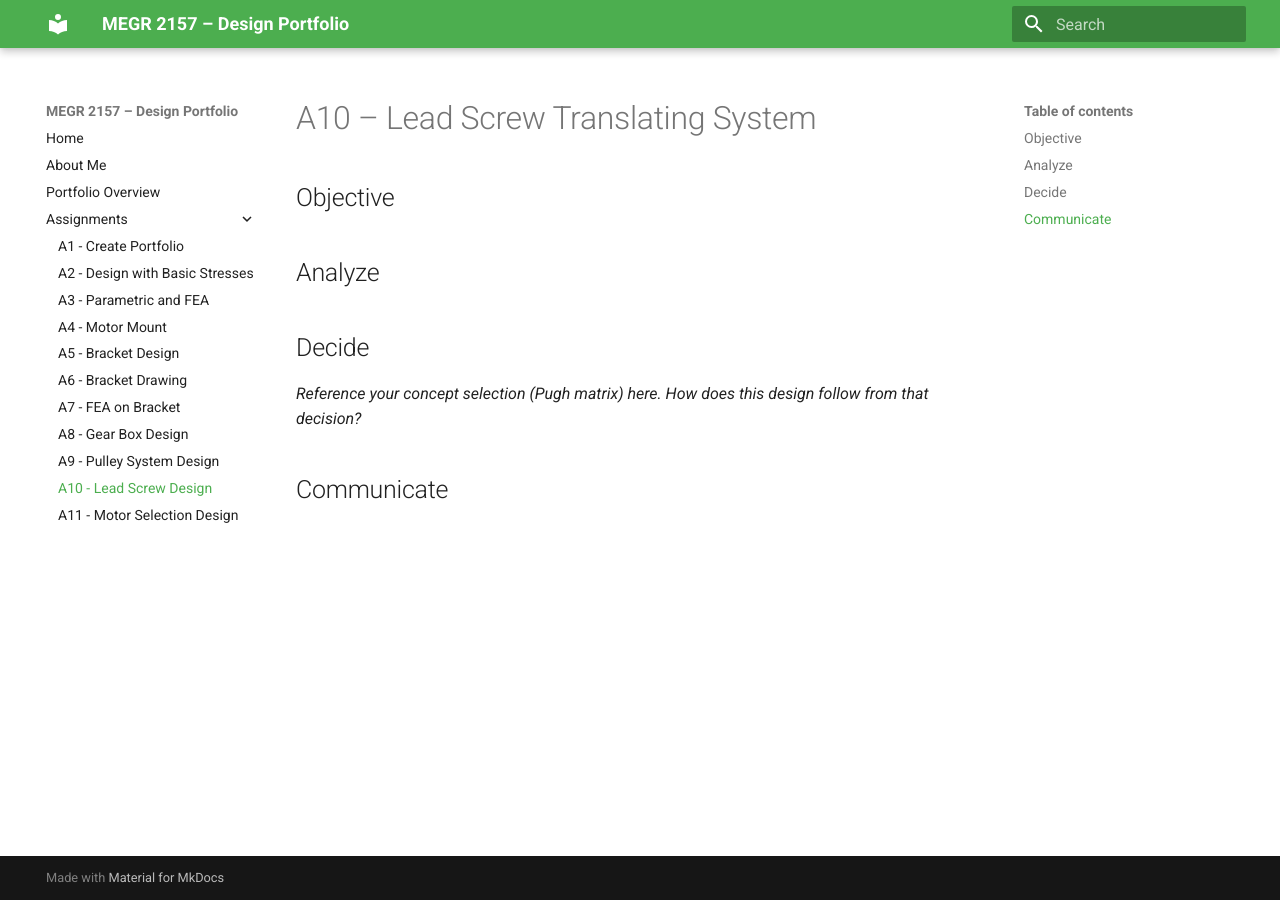
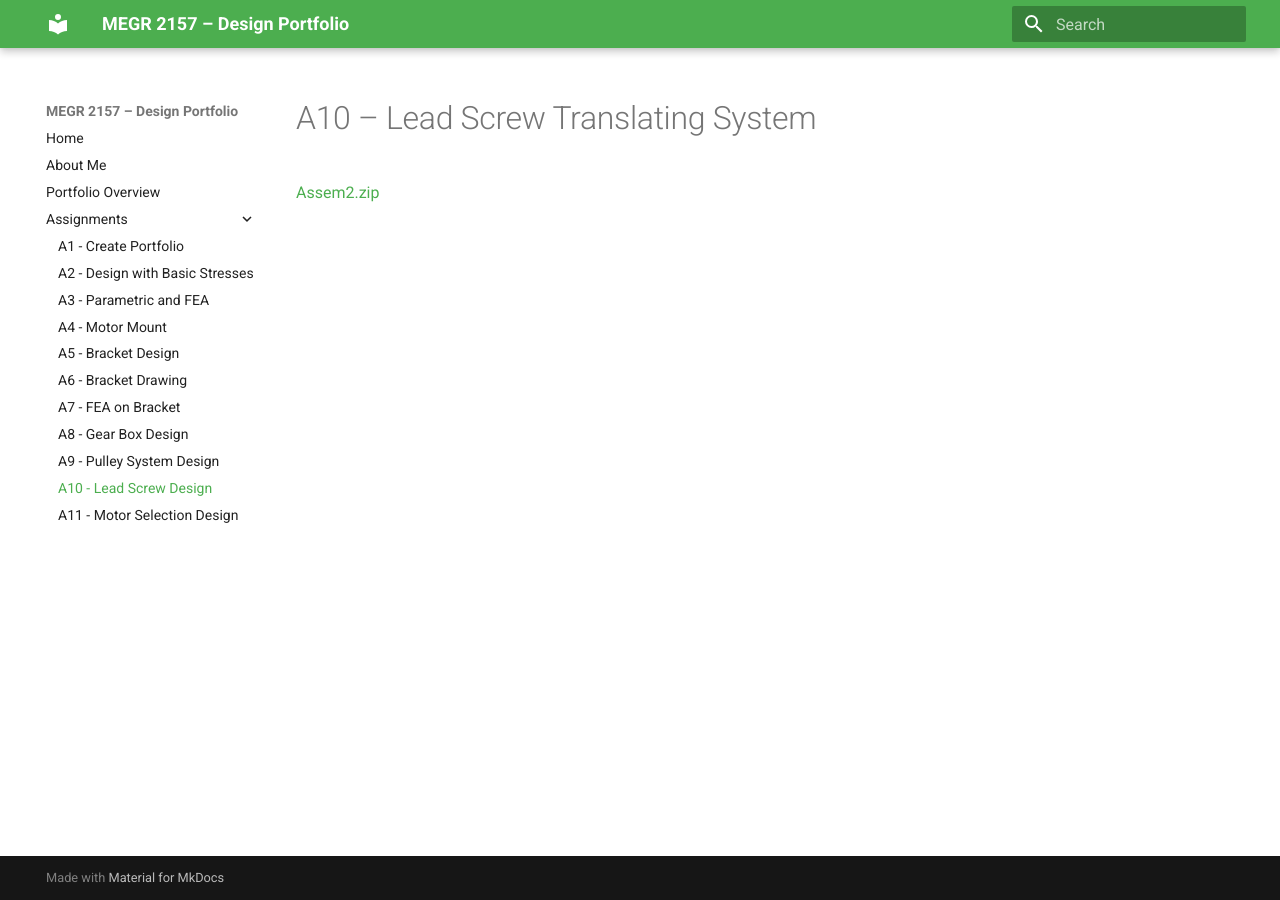
Before and after one commit to KaileighAnn/kaileighs-megr2157-portfolio, an MkDocs documentation site: the page built from docs/assignments/A10/index.md, in a window 1280 px wide. Built offline with MkDocs 1.6.1 and Material for MkDocs 9.7.7, drawn with Linux system fonts in a browser that asks for light colours.

Commit message:
Update A10 assignment documentation
Removed sections on Objective, Analyze, Decide, and Communicate from the A10 assignment documentation.

```diff
--- a/docs/assignments/A10/index.md
+++ b/docs/assignments/A10/index.md
@@ -1,12 +1,3 @@
 # A10 – Lead Screw Translating System
 
-## Objective
-
-
-## Analyze
-
-
-## Decide
-_Reference your concept selection (Pugh matrix) here. How does this design follow from that decision?_
-
-## Communicate
+[Assem2.zip](https://github.com/user-attachments/files/34669260/Assem2.zip)
```
